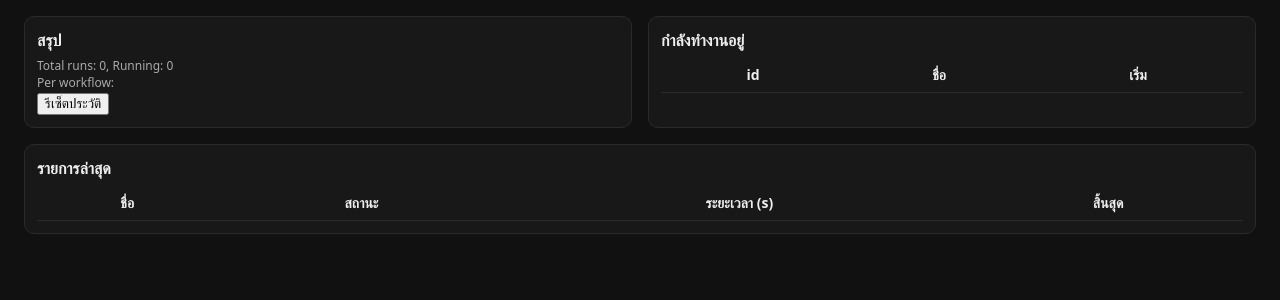
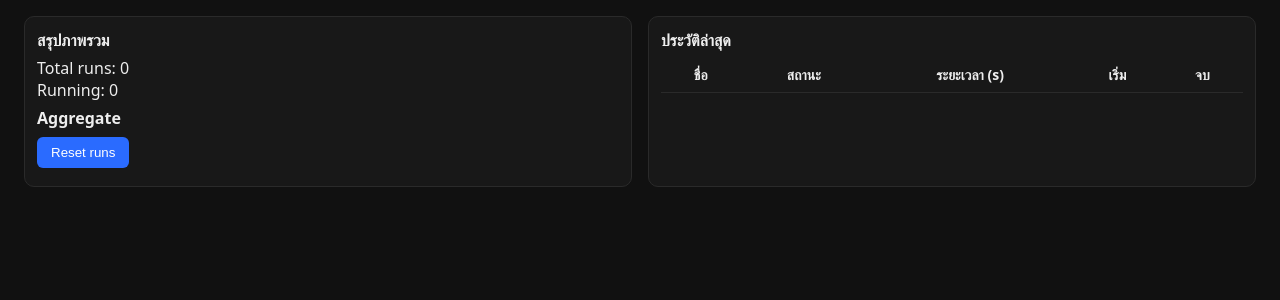
Before and after one commit to anuchabboonpadab149-opsxxxxx/blank-project, a Flask app: page /workflows in a window 1280 px wide. Shown: the part 60-360 px from the top of the page. Run offline with Flask 3, Linux system fonts and the light colour scheme; data that the repository does not hold is empty; parts of the project's set-up code (start-up, migrations or seed data) failed here and were passed over.

Commit message:
feat: switch to real API mode by default and remove simulation; add workflows page and workflow management features.
Co-authored-by: Genie <genie@cosine.sh>

```diff
--- a/docker-compose.yml
+++ b/docker-compose.yml
@@ -16,10 +16,13 @@ services:
       - GENERATE_CONTENT=${GENERATE_CONTENT:-true}
       - SENDER_NAME=${SENDER_NAME:-จัสมินชอบกินแซลมอน}
       - ENABLE_ADS=${ENABLE_ADS:-true}
-      - ADS_SIMULATION=${ADS_SIMULATION:-false}
+      - ADS_SIMULATION=${ADS_SIMULATION:-true}
       - PROVIDERS=${PROVIDERS:-twitter,facebook,linkedin,line,telegram,discord,instagram,reddit,tiktok,mastodon}
       - WEB_DASHBOARD=${WEB_DASHBOARD:-true}
       - WEB_PORT=${WEB_PORT:-8000}
+      # Real API mode by default (no simulation)
+      - SIMULATE_ALL_PROVIDERS=${SIMULATE_ALL_PROVIDERS:-false}
+      - SIMULATE_ON_ERROR=${SIMULATE_ON_ERROR:-false}
     ports:
       - "8000:8000"
     volumes:
--- a/templates/workflows.html
+++ b/templates/workflows.html
@@ -10,13 +10,12 @@
     header { padding: 16px 24px; background:#181818; border-bottom:1px solid #2a2a2a; display:flex; align-items:center; gap: 16px; }
     h1 { margin:0; font-size:20px; }
     .wrap { padding: 16px 24px; }
+    .panel { background:#181818; border:1px solid #2a2a2a; border-radius:10px; padding:12px; }
     .grid { display:grid; grid-template-columns: 1fr 1fr; gap:16px; }
-    .panel { background:#181818; border:1px solid #2a2a2a; border-radius:10px; padding:12px; }
     table { width:100%; border-collapse: collapse; }
     th, td { padding: 8px 10px; border-bottom: 1px solid #2a2a2a; font-size: 14px; }
+    .btn { display:inline-block; background:#2a6bff; color:#fff; border:0; padding:8px 14px; border-radius:6px; cursor:pointer; margin-top:8px; }
     .small { color:#aaa; font-size:12px; }
-    .ok { color:#a7f3d0; }
-    .err { color:#fecaca; }
     @media (max-width: 1024px) { .grid { grid-template-columns: 1fr; } }
   </style>
 </head>
@@ -25,71 +24,58 @@
     <h1>Workflows — จัสมินชอบกินแซลมอน</h1>
     <a href="/">กลับสู่แดชบอร์ด</a>
   </header>
+
   <div class="wrap">
     <div class="grid">
       <div class="panel">
-        <div style="font-weight:600; margin-bottom:6px;">สรุป</div>
-        <div id="summary" class="small">Loading...</div>
-        <button id="reset">รีเซ็ตประวัติ</button>
+        <div style="font-weight:600; margin-bottom:6px;">สรุปภาพรวม</div>
+        <div id="summary"></div>
+        <button class="btn" id="reset">Reset runs</button>
+        <div class="small" id="msg" style="margin-top:6px;"></div>
       </div>
       <div class="panel">
-        <div style="font-weight:600; margin-bottom:6px;">กำลังทำงานอยู่</div>
-        <table>
-          <thead><tr><th>id</th><th>ชื่อ</th><th>เริ่ม</th></tr></thead>
-          <tbody id="running"></tbody>
-        </table>
-      </div>
-      <div class="panel" style="grid-column: 1 / -1;">
-        <div style="font-weight:600; margin-bottom:6px;">รายการล่าสุด</div>
-        <table>
-          <thead><tr><th>ชื่อ</th><th>สถานะ</th><th>ระยะเวลา (s)</th><th>สิ้นสุด</th></tr></thead>
-          <tbody id="last"></tbody>
+        <div style="font-weight:600; margin-bottom:6px;">ประวัติล่าสุด</div>
+        <table id="runs">
+          <thead><tr><th>ชื่อ</th><th>สถานะ</th><th>ระยะเวลา (s)</th><th>เริ่ม</th><th>จบ</th></tr></thead>
+          <tbody></tbody>
         </table>
       </div>
     </div>
   </div>
+
   <script>
-    function fmt(ts) { return new Date((ts||0) * 1000).toLocaleString(); }
-
     async function load() {
-      const r = await fetch('/api/workflows', {cache:'no-store'});
-      const data = await r.json();
-
-      // summary
-      let s = 'Total runs: ' + (data.total_runs || 0) + ', Running: ' + (data.running_count || 0);
+      const res = await fetch('/api/workflows');
+      const data = await res.json();
+      const s = document.getElementById('summary');
+      s.innerHTML = '';
+      s.innerHTML += '<div>Total runs: ' + (data.total_runs || 0) + '</div>';
+      s.innerHTML += '<div>Running: ' + (data.running_count || 0) + '</div>';
       if (Array.isArray(data.aggregate)) {
-        s += '<br>Per workflow: ';
-        s += data.aggregate.map(a => a.name + ' [ok:' + a.ok + ', err:' + a.error + ']').join(' | ');
+        s.innerHTML += '<div style="margin-top:6px; font-weight:600;">Aggregate</div>';
+        for (const a of data.aggregate) {
+          s.innerHTML += '<div>' + (a.name || '-') + ': ok=' + (a.ok||0) + ', error=' + (a.error||0) + ', last=' + (a.last_duration_sec||'-') + 's</div>';
+        }
       }
-      document.getElementById('summary').innerHTML = s;
-
-      // running
-      const tbRun = document.getElementById('running');
-      tbRun.innerHTML = '';
-      for (const r of (data.running || [])) {
+      const tb = document.querySelector('#runs tbody');
+      tb.innerHTML = '';
+      for (const r of (data.last_runs || [])) {
         const tr = document.createElement('tr');
-        tr.innerHTML = '<td>'+ (r.id || '-') +'</td><td>'+ (r.name || '-') +'</td><td>'+ fmt(r.start_ts) +'</td>';
-        tbRun.appendChild(tr);
-      }
-
-      // last
-      const tbLast = document.getElementById('last');
-      tbLast.innerHTML = '';
-      for (const r of (data.last_runs || [])) {
-        const st = r.status === 'ok' ? '<span class="ok">ok</span>' : '<span class="err">error</span>';
-        const tr = document.createElement('tr');
-        tr.innerHTML = '<td>'+ (r.name||'-') +'</td><td>'+ st +'</td><td>'+ (r.duration_sec||0).toFixed ? (r.duration_sec||0).toFixed(2) : r.duration_sec +'</td><td>'+ fmt(r.end_ts) +'</td>';
-        tbLast.appendChild(tr);
+        const start = r.start_ts ? new Date(r.start_ts*1000).toLocaleString() : '-';
+        const end = r.end_ts ? new Date(r.end_ts*1000).toLocaleString() : '-';
+        tr.innerHTML = '<td>'+ (r.name||'-') +'</td><td>'+ (r.status||'-') +'</td><td>'+ (r.duration_sec||'-') +'</td><td>'+ start +'</td><td>'+ end +'</td>';
+        tb.appendChild(tr);
       }
     }
-
     document.getElementById('reset').onclick = async () => {
-      await fetch('/api/workflows/reset', {method:'POST'});
+      const r = await fetch('/api/workflows/reset', {method:'POST'});
+      const j = await r.json();
+      document.getElementById('msg').textContent = j.ok ? 'Reset done' : ('Error: ' + (j.error||'unknown'));
       load();
+      setTimeout(() => document.getElementById('msg').textContent = '', 1500);
     };
-
+    load();
     setInterval(load, 5000);
-    load();
   </script>
 </body>
 </html>
```
